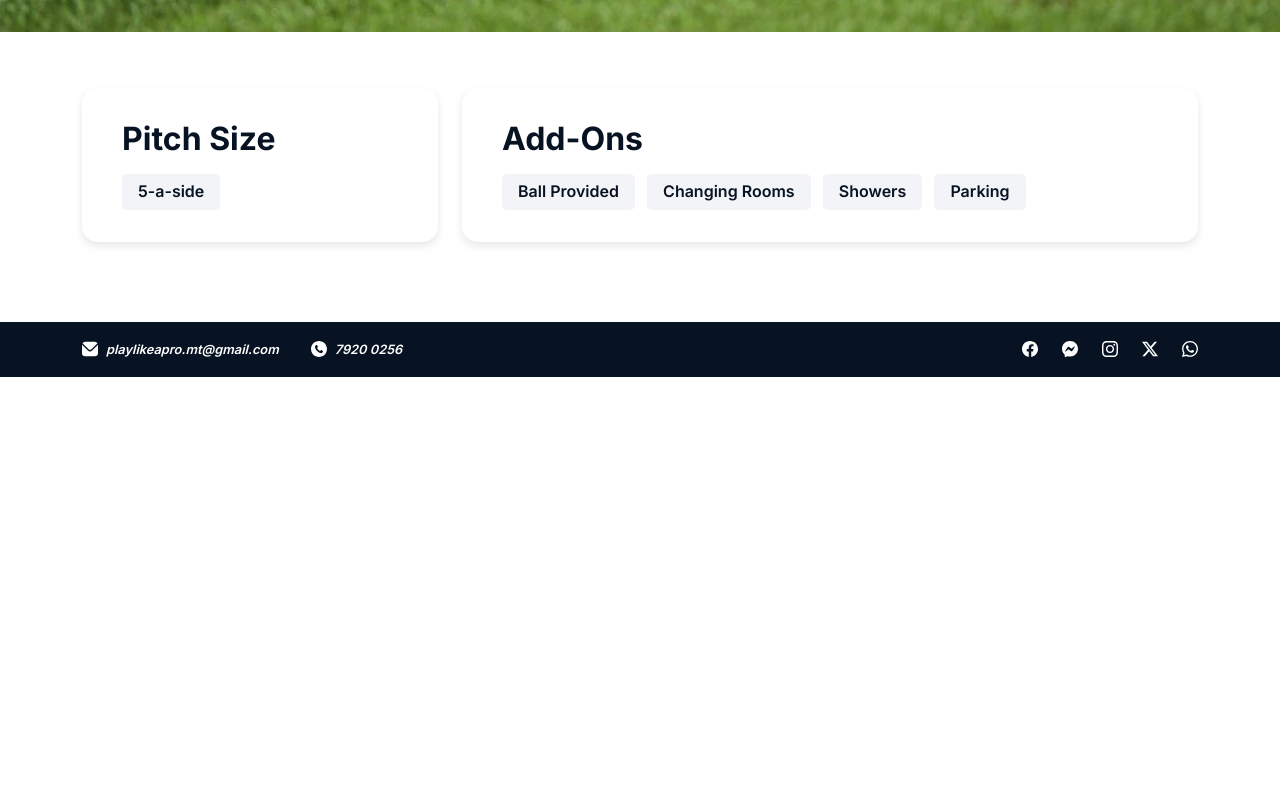
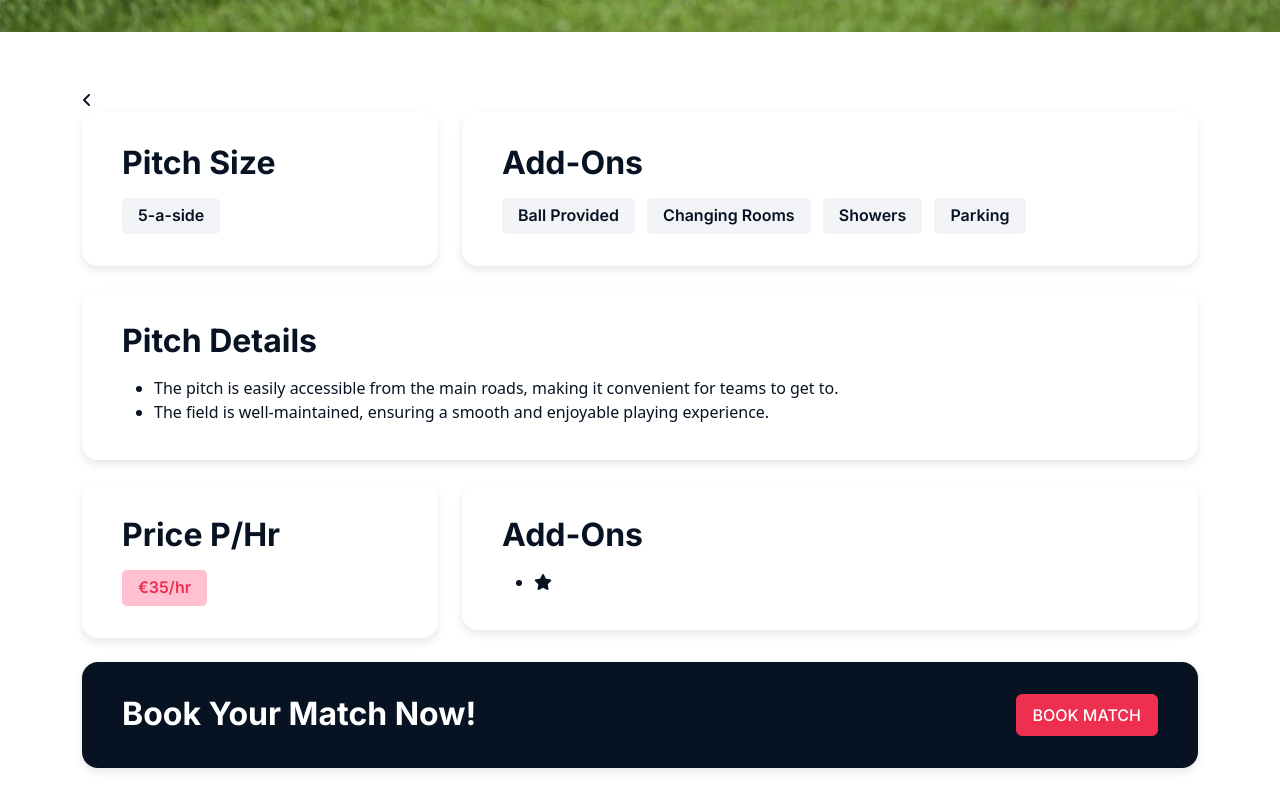
Before and after one commit to gianlucacamenzuli/Gianluca-Camenzuli-Web-Development, a plain HTML site: page dedicated01.html in a window 1280 px wide. Shown: the part 448-1243 px from the top of the page. Before the commit the page ends 825 px from the top, so only its background shows below. Drawn offline with nearby package versions, Linux system fonts and the light colour scheme.

Commit message:
Working on Dedicated Page
Adding in new sections and back button

```diff
--- a/assets/styles/styles.css
+++ b/assets/styles/styles.css
@@ -39,6 +39,10 @@ p {
   font-weight: 400;
   font-size: 1rem;
   color: #fff;
+}
+
+a {
+  text-decoration: 0;
 }
 
 .btn-primary {
@@ -515,11 +519,68 @@ footer ul li {
   border-radius: .3rem;
 }
 
+.section-box-price {
+  background-color: #ffc0d1;
+  color: #ee2f4f !important;
+  padding: .5rem 1rem;
+  display: inline-block;
+  border-radius: .3rem;
+}
+
 .dedicated-main .card-body {
   padding: 2rem 2.5rem;
 }
 
+.card-body-booking {
+  background-color: #071322;
+}
+
 .dedicated-main .section-box {
-  margin-top: 1rem;
   margin-right: .5rem;
 }
+
+.dedicated-main h2 {
+  margin-bottom: 1rem;
+}
+
+.card-body-booking h2 {
+  color: #fff;
+  margin-bottom: 0;
+}
+
+.card-body-booking p {
+  color: #fff;
+  margin-bottom: 0;
+  padding-top: .25rem;
+  padding-bottom: .25rem;
+}
+
+.dedicated-main ul {
+  color: #071322;
+  margin-bottom: 0;
+  padding-bottom: .25rem;
+}
+
+.dedicated-main .card {
+  margin-bottom: 1.5rem;
+}
+
+.dedicated-button {
+  display: flex;
+  justify-content: space-between;
+  align-items: center;
+}
+
+.back-button {
+  display: flex;
+  align-items: center;
+  color: #071322;
+}
+
+.back-button i {
+  margin-right: 0.5rem;
+}
+
+.fa .fa-angle-left {
+  color: #071322;
+}
--- a/dedicated01.html
+++ b/dedicated01.html
@@ -6,6 +6,7 @@
     <link href="https://cdn.jsdelivr.net/npm/bootstrap@5.3.6/dist/css/bootstrap.min.css" rel="stylesheet" integrity="sha384-4Q6Gf2aSP4eDXB8Miphtr37CMZZQ5oXLH2yaXMJ2w8e2ZtHTl7GptT4jmndRuHDT" crossorigin="anonymous">
     <link rel="stylesheet" href="assets/styles/styles.css">
     <link href="https://fonts.googleapis.com/css2?family=Inter:wght@400;500;600;700&display=swap" rel="stylesheet">
+    <link rel="stylesheet" href="https://cdnjs.cloudflare.com/ajax/libs/font-awesome/6.7.2/css/all.min.css" integrity="sha512-Evv84Mr4kqVGRNSgIGL/F/aIDqQb7xQ2vcrdIwxfjThSH8CSR7PBEakCr51Ck+w+/U6swU2Im1vVX0SVk9ABhg==" crossorigin="anonymous" referrerpolicy="no-referrer" />
 
     <title>PlayLikeAProMT | Marsa FC</title>
 </head>
@@ -45,6 +46,14 @@
 
 
         <div class="container-md">
+
+            <a href="list.html" class="back-button">
+                <i class="fa fa-angle-left" aria-hidden="true"></i>
+                <p class="mb-0">Back</p>
+            </a>
+
+
+
             <div class="row">
                 <div class="col-4">
                     <div class="card">
@@ -66,6 +75,64 @@
                       </div>
                 </div>
             </div>
+            <div class="row">
+                <div class="col-12">
+                    <div class="card">
+                        <div class="card-body">
+                            <h2>Pitch Details</h2>
+                            <ul>
+                                <li>
+                                    The pitch is easily accessible from the main roads, making it convenient for teams to get to.
+                                </li>
+                                <li>
+                                    The field is well-maintained, ensuring a smooth and enjoyable playing experience.
+                                </li>
+                            </ul>
+                        </div>
+                      </div>
+                </div>
+            </div>
+            <div class="row">
+                <div class="col-4">
+                    <div class="card">
+                        <div class="card-body">
+                            <h2>Price P/Hr</h2>
+                            <h3 class="section-box-price">€35/hr</h3>
+                        </div>
+                      </div>
+                </div>
+                <div class="col-8">
+                    <div class="card">
+                        <div class="card-body">
+                            <h2>Add-Ons</h2>
+                            <ul>
+                                <li>
+                                    <i class="fa fa-star" aria-hidden="true"></i>
+                                </li>
+                            </ul>
+                        </div>
+                      </div>
+                </div>
+            </div>
+            <div class="row">
+                <div class="col-12">
+                    <div class="card card-body-booking">
+                        <div class="card-body">
+                            <div class="d-flex justify-content-between align-items-center">
+                                <div>
+                                    <h2>Book Your Match Now!</h2>
+                                </div>
+                                <a href="booking01.html">
+                                    <button type="button" class="btn btn-primary dedicated-button">BOOK MATCH</button>
+                                </a>
+                            </div>
+                        </div>
+                    </div>
+                </div>
+            </div>
+
+
+
         </div>
 
 
```
